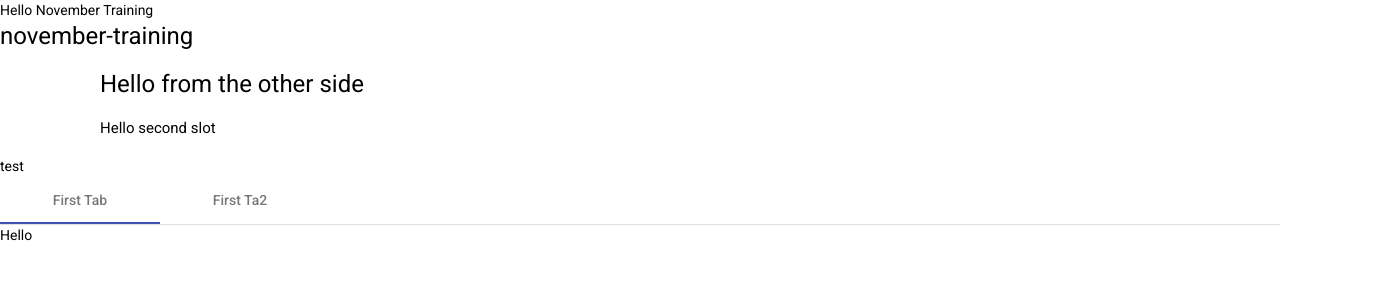
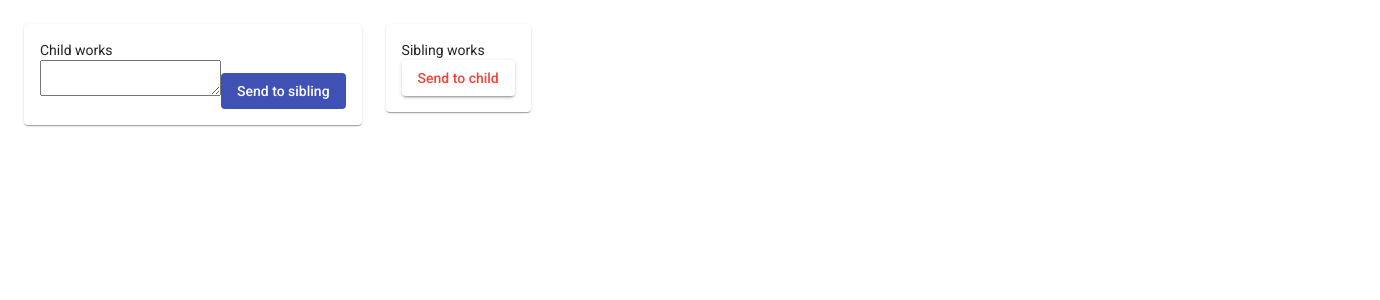
Before and after one commit to browsepedia/november-training, an Angular app: page / in a window 1280 px wide. Shown: the top 300 px of the page, 1380 px wide, since content can reach past the window. Built offline with nearby package versions, Linux system fonts and the light colour scheme.

Commit message:
Static component communication through services

```diff
--- a/src/app/app-routing.module.ts
+++ b/src/app/app-routing.module.ts
@@ -1,6 +1,5 @@
 import { NgModule } from '@angular/core';
 import { RouterModule, Routes } from '@angular/router';
-import { ChildDirective } from './child.directive';
 
 const routes: Routes = [];
 
--- a/src/app/app.component.html
+++ b/src/app/app.component.html
@@ -1,19 +1,4 @@
-<div #div>Hello November Training</div>
-
-<app-child *ngIf="showChild" [title]="title">
-  <h1>Hello from the other side</h1>
-
-  <h4 secondSlot>Hello second slot</h4>
-</app-child>
-
-<div appChild></div>
-
-<mat-tab-group>
-  <mat-tab label="First Tab">
-    <div>Hello</div>
-  </mat-tab>
-
-  <mat-tab label="First Ta2">
-    <div>Hello</div>
-  </mat-tab>
-</mat-tab-group>
+<div class="flex">
+  <app-child></app-child>
+  <app-sibling></app-sibling>
+</div>
--- a/src/app/app.component.ts
+++ b/src/app/app.component.ts
@@ -1,23 +1,7 @@
-import { Component, ViewChild, AfterViewInit } from '@angular/core';
-import { ChildComponent } from './child/child.component';
-import { MatTabGroup } from '@angular/material/tabs';
-import { ChildDirective } from './child.directive';
+import { Component } from '@angular/core';
 
 @Component({
   selector: 'app-root',
   templateUrl: `./app.component.html`,
 })
-export class AppComponent implements AfterViewInit {
-  constructor() {}
-
-  @ViewChild(ChildDirective) private _viewChild: ChildDirective | undefined;
-
-  ngAfterViewInit(): void {
-    if (this._viewChild) {
-      console.log(this._viewChild);
-    }
-  }
-
-  public title = 'november-training';
-  public showChild = true;
-}
+export class AppComponent {}
--- a/src/app/child.directive.ts
+++ /dev/null
@@ -1,10 +0,0 @@
-import { Directive } from '@angular/core';
-
-@Directive({
-  selector: '[appChild]',
-})
-export class ChildDirective {
-  constructor() {}
-
-  private _test = 'test';
-}
--- a/src/app/child/child.component.html
+++ b/src/app/child/child.component.html
@@ -1,13 +1,17 @@
-<h1 #myDiv>
-  {{ title }}
-</h1>
+<mat-card>
+  <div>Child works</div>
 
-<div style="width: 100%; margin-left: 100px">
-  <b>
-    <ng-content></ng-content>
-  </b>
-</div>
+  <textarea> </textarea>
 
-{{ title2 }}
+  <button
+    mat-flat-button
+    color="primary"
+    (click)="sendMessage('Sent from child')"
+  >
+    Send to sibling
+  </button>
 
-<ng-content select="secondSlot"></ng-content>
+  <div>
+    {{ message }}
+  </div>
+</mat-card>
--- a/src/app/child/child.component.ts
+++ b/src/app/child/child.component.ts
@@ -1,25 +1,20 @@
-import {
-  Component,
-  Input,
-  AfterViewInit,
-  ViewChild,
-  ElementRef,
-  OnInit,
-  ChangeDetectorRef,
-} from '@angular/core';
+import { Component, ChangeDetectionStrategy } from '@angular/core';
+import { MessengerService } from '../messenger.service';
 
 @Component({
   selector: 'app-child',
   templateUrl: './child.component.html',
 })
 export class ChildComponent {
-  private _defaultTitle = 'Default Title';
+  constructor(private _service: MessengerService) {
+    console.log(this._service);
+  }
 
-  @Input() public title: string = this._defaultTitle;
+  public get message(): string {
+    return this._service.message;
+  }
 
-  protected title2: string = 'test';
-
-  public resetTitle(): void {
-    this.title = this._defaultTitle;
+  sendMessage(text: string): void {
+    this._service.setMessage(text);
   }
 }
--- /dev/null
+++ b/src/app/messenger.service.ts
@@ -0,0 +1,12 @@
+import { Injectable } from '@angular/core';
+
+@Injectable({
+  providedIn: 'root',
+})
+export class MessengerService {
+  public message = '';
+
+  setMessage(message: string): void {
+    this.message = message;
+  }
+}
--- /dev/null
+++ b/src/app/sibling/sibling.component.html
@@ -0,0 +1,15 @@
+<mat-card>
+  <div>Sibling works</div>
+
+  <button
+    mat-raised-button
+    color="error"
+    (click)="sendMessage('Sent from sibling')"
+  >
+    Send to child
+  </button>
+
+  <div>
+    {{ message }}
+  </div>
+</mat-card>
--- /dev/null
+++ b/src/app/sibling/sibling.component.ts
@@ -0,0 +1,20 @@
+import { Component } from '@angular/core';
+import { MessengerService } from '../messenger.service';
+
+@Component({
+  selector: 'app-sibling',
+  templateUrl: './sibling.component.html',
+})
+export class SiblingComponent {
+  constructor(private _service: MessengerService) {
+    console.log(this._service);
+  }
+
+  public get message(): string {
+    return this._service.message;
+  }
+
+  sendMessage(text: string): void {
+    this._service.setMessage(text);
+  }
+}
--- a/src/styles.scss
+++ b/src/styles.scss
@@ -4,4 +4,10 @@
   background-color: red;
 }
 html, body { height: 100%; }
-body { margin: 0; font-family: Roboto, "Helvetica Neue", sans-serif; }
+body { margin: 0; font-family: Roboto, "Helvetica Neue", sans-serif; padding: 24px; }
+
+
+.flex {
+  display: flex;
+  gap: 24px;
+}
```
Also changed, not shown: src/app/app.module.ts (+6 -2 lines).
